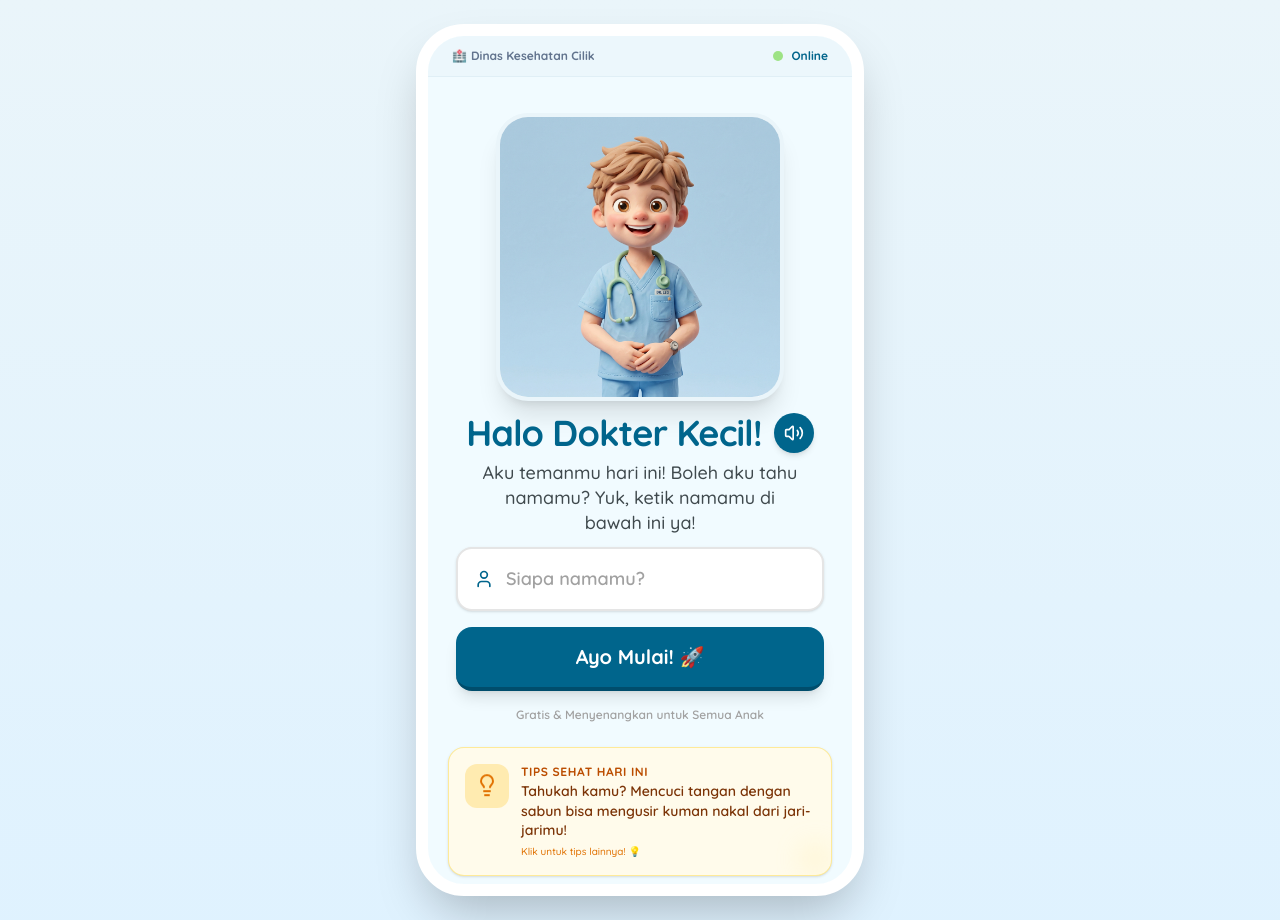
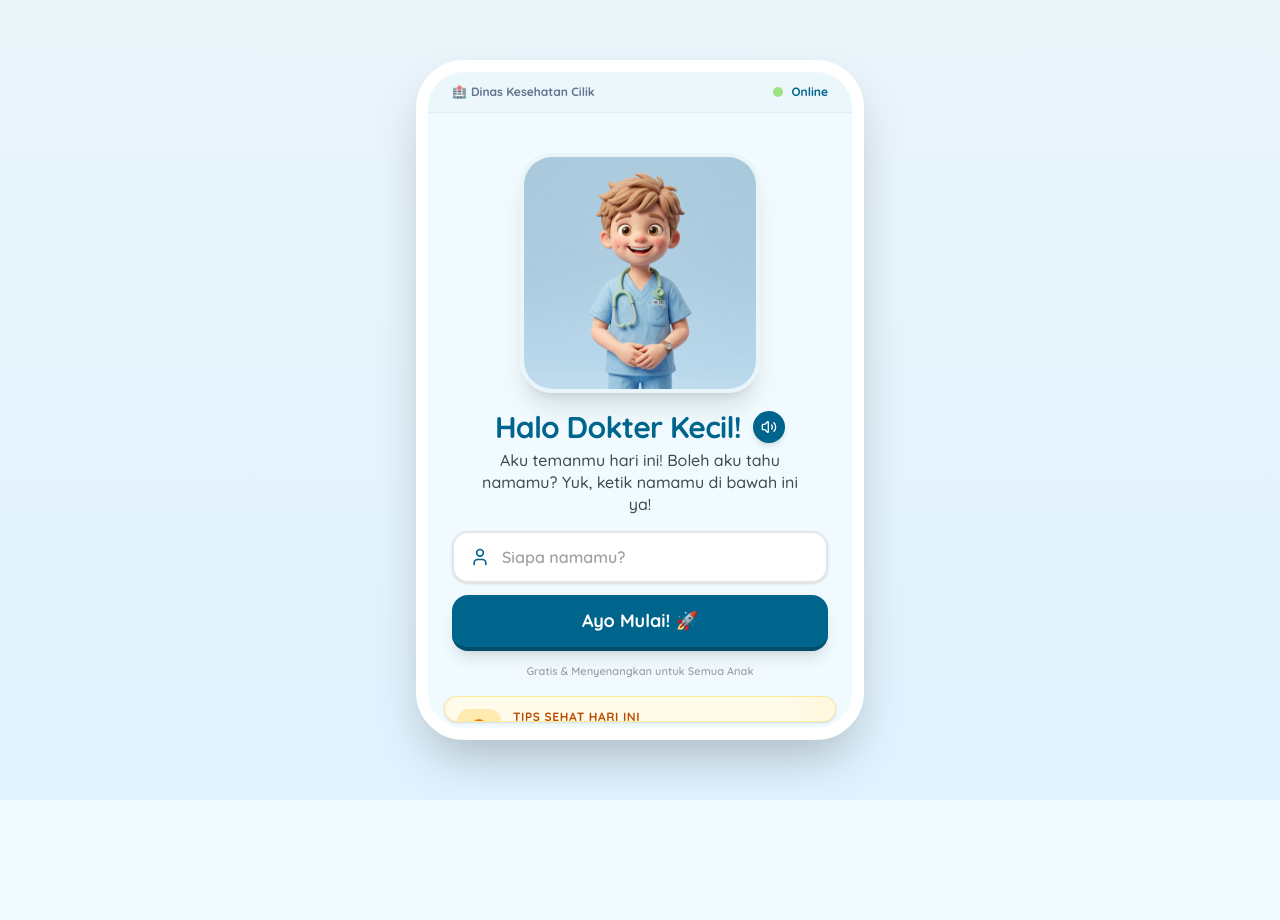
Before and after one commit to kevinnadr/dokter-anak-cilik, a React (Vite) app: page / in a window 1280 px wide. After the commit the page ends 800 px from the top, so only its background shows below. Built offline with nearby package versions, Linux system fonts and the light colour scheme.

Commit message:
refactor: update navigation and layout in App, Dashboard, PatientSelection, and Welcome screens

```diff
--- a/src/App.tsx
+++ b/src/App.tsx
@@ -1,6 +1,6 @@
 import React, { useState } from 'react';
 import { motion, AnimatePresence } from 'motion/react';
-import { Home, BookOpen, Award, Sparkles, Volume2, ArrowLeft } from 'lucide-react';
+import { Home, BookOpen, Award, Sparkles, Volume2, ArrowLeft, LogOut } from 'lucide-react';
 import { ScreenType, Patient, UserProfile } from './types';
 import { INITIAL_PATIENTS, REWARD_BADGES } from './data';
 import { WelcomeScreen } from './components/WelcomeScreen';
@@ -88,16 +88,17 @@ export default function App() {
   };
 
   // Navigation handlers for global tabs
-  const handleTabClick = (targetTab: 'beranda' | 'belajar' | 'piala') => {
+  const handleTabClick = (targetTab: 'beranda' | 'belajar' | 'keluar') => {
     playClickSound();
     if (screen === 'welcome') return; // Cannot navigate from lockscreen
 
     if (targetTab === 'beranda') {
+      setScreen('doctor-intro');
+    } else if (targetTab === 'belajar') {
       setScreen('dashboard');
-    } else if (targetTab === 'belajar') {
-      setScreen('doctor-intro');
-    } else if (targetTab === 'piala') {
-      setScreen('piala');
+    } else if (targetTab === 'keluar') {
+      setScreen('welcome');
+      setUserName(''); // Reset user name when logging out
     }
   };
 
@@ -158,28 +159,20 @@ export default function App() {
           />
         );
 
-      case 'piala':
-        return (
-          <PialaScreen
-            unlockedList={unlockedBadges}
-            onBack={() => setScreen('dashboard')}
-          />
-        );
-
       default:
         return <WelcomeScreen onStart={handleStartApp} />;
     }
   };
 
   return (
-    <div id="app-root-container" className="min-h-screen bg-linear-to-b from-brand-surface-low to-sky-100 flex items-center justify-center p-0 sm:p-6 select-none relative overflow-x-hidden">
+    <div id="app-root-container" className="h-[100dvh] overflow-hidden bg-linear-to-b from-brand-surface-low to-sky-100 flex items-center justify-center p-0 sm:p-6 select-none relative">
 
       {/* Background decorations */}
       <div className="absolute top-0 left-0 w-64 h-64 bg-cyan-200/40 rounded-full blur-3xl -z-10 pointer-events-none" />
       <div className="absolute bottom-0 right-0 w-72 h-72 bg-brand-secondary-container/25 rounded-full blur-3xl -z-10 pointer-events-none" />
 
       {/* Main Medical Tablet Mockup frame wrapper */}
-      <div id="tablet-mockup-frame" className="w-full max-w-md bg-brand-bg md:bg-brand-bg rounded-none sm:rounded-[3rem] shadow-none sm:shadow-2xl border-0 sm:border-[12px] border-white overflow-hidden flex flex-col justify-between min-h-[96vh] sm:min-h-[85vh] relative bg-slate-50">
+      <div id="tablet-mockup-frame" className="w-full max-w-md bg-brand-bg md:bg-brand-bg rounded-none sm:rounded-[3rem] shadow-none sm:shadow-2xl border-0 sm:border-[12px] border-white overflow-hidden flex flex-col justify-between h-full sm:max-h-[85vh] relative bg-slate-50">
 
         {/* Playful mini glass speaker or header bar */}
         <div className="bg-brand-surface-low/60 border-b border-brand-primary/5 py-3 px-6 flex items-center justify-between text-xs font-semibold shrink-0">
@@ -260,13 +253,13 @@ export default function App() {
             <button
               onClick={() => handleTabClick('beranda')}
               className={`flex flex-col items-center gap-1 group text-xs font-bold outline-none cursor-pointer ${
-                screen === 'dashboard' || screen === 'patient-selection' || screen === 'exam'
+                screen === 'doctor-intro'
                   ? 'text-brand-primary'
                   : 'text-neutral-400 hover:text-neutral-500'
               }`}
             >
               <div className={`p-2 rounded-2xl transition-all ${
-                screen === 'dashboard' || screen === 'patient-selection' || screen === 'exam'
+                screen === 'doctor-intro'
                   ? 'bg-brand-primary/10'
                   : 'group-hover:bg-neutral-50'
               }`}>
@@ -279,13 +272,13 @@ export default function App() {
             <button
               onClick={() => handleTabClick('belajar')}
               className={`flex flex-col items-center gap-1 group text-xs font-bold outline-none cursor-pointer ${
-                screen === 'doctor-intro'
+                screen === 'dashboard' || screen === 'patient-selection' || screen === 'exam'
                   ? 'text-brand-primary'
                   : 'text-neutral-400 hover:text-neutral-500'
               }`}
             >
               <div className={`p-2 rounded-2xl transition-all ${
-                screen === 'doctor-intro'
+                screen === 'dashboard' || screen === 'patient-selection' || screen === 'exam'
                   ? 'bg-brand-primary/10'
                   : 'group-hover:bg-neutral-50'
               }`}>
@@ -294,23 +287,15 @@ export default function App() {
               <span>Belajar</span>
             </button>
 
-            {/* Tab 3: Piala */}
+            {/* Tab 3: Keluar */}
             <button
-              onClick={() => handleTabClick('piala')}
-              className={`flex flex-col items-center gap-1 group text-xs font-bold outline-none cursor-pointer ${
-                screen === 'piala' || screen === 'mini-quiz'
-                  ? 'text-brand-primary'
-                  : 'text-neutral-400 hover:text-neutral-500'
-              }`}
+              onClick={() => handleTabClick('keluar')}
+              className={`flex flex-col items-center gap-1 group text-xs font-bold outline-none cursor-pointer text-neutral-400 hover:text-red-500`}
             >
-              <div className={`p-2 rounded-2xl transition-all ${
-                screen === 'piala' || screen === 'mini-quiz'
-                  ? 'bg-brand-primary/10'
-                  : 'group-hover:bg-neutral-50'
-              }`}>
-                <Award className="w-5 h-5" />
+              <div className={`p-2 rounded-2xl transition-all group-hover:bg-red-50`}>
+                <LogOut className="w-5 h-5" />
               </div>
-              <span>Piala</span>
+              <span>Keluar</span>
             </button>
 
           </div>
--- a/src/components/PatientSelectionScreen.tsx
+++ b/src/components/PatientSelectionScreen.tsx
@@ -96,8 +96,8 @@ export function PatientSelectionScreen({
           </p>
         </div>
 
-        {/* Room Grid selection - 3 columns for 6 patients */}
-        <div className="grid grid-cols-3 gap-3">
+        {/* Room Grid selection - 2 columns for 6 patients */}
+        <div className="grid grid-cols-2 gap-4">
           {patients.map((patient) => {
             const isSick = patient.status === 'sick';
 
--- a/src/components/WelcomeScreen.tsx
+++ b/src/components/WelcomeScreen.tsx
@@ -54,9 +54,9 @@ export function WelcomeScreen({ onStart }: WelcomeScreenProps) {
   };
 
   return (
-    <div className="flex flex-col items-center justify-between min-h-[92vh] max-w-md mx-auto p-5 select-none font-quicksand text-center pb-2">
+    <div className="flex flex-col items-center justify-start h-full max-w-md mx-auto p-4 pt-8 select-none font-quicksand text-center space-y-4">
       {/* Decorative top blobs and image container */}
-      <div className="relative w-full flex justify-center pt-4">
+      <div className="relative w-full flex justify-center mt-2">
         {/* Playful organic backdrop blobs */}
         <div className="absolute top-0 right-10 w-20 h-20 bg-brand-secondary-container/50 rounded-full blur-xl -z-10 animate-pulse" />
         <div className="absolute top-12 left-10 w-16 h-16 bg-brand-primary-container/40 rounded-full blur-xl -z-10" />
@@ -66,7 +66,7 @@ export function WelcomeScreen({ onStart }: WelcomeScreenProps) {
           initial={{ scale: 0.8, opacity: 0 }}
           animate={{ scale: 1, opacity: 1 }}
           transition={{ type: 'spring', stiffness: 100, damping: 15 }}
-          className="relative w-64 h-64 md:w-72 md:h-72 rounded-[2rem] bg-brand-surface-lowest overflow-hidden border-4 border-brand-surface-low shadow-xl"
+          className="relative w-52 h-52 md:w-60 md:h-60 rounded-[2rem] bg-brand-surface-lowest overflow-hidden border-4 border-brand-surface-low shadow-xl"
         >
           <img
             src={boyDoctorAvatar}
@@ -78,13 +78,13 @@ export function WelcomeScreen({ onStart }: WelcomeScreenProps) {
       </div>
 
       {/* Hero Welcome Greetings */}
-      <div className="my-3 space-y-2 relative">
+      <div className="space-y-1 relative">
         <div className="flex items-center justify-center gap-3">
           <motion.h1
             initial={{ y: -10, opacity: 0 }}
             animate={{ y: 0, opacity: 1 }}
             transition={{ delay: 0.1 }}
-            className="text-3xl md:text-4xl font-bold tracking-tight text-brand-primary"
+            className="text-2xl md:text-3xl font-bold tracking-tight text-brand-primary"
           >
             Halo Dokter Kecil!
           </motion.h1>
@@ -94,13 +94,13 @@ export function WelcomeScreen({ onStart }: WelcomeScreenProps) {
             disabled={isPlayingGreeting}
             whileHover={{ scale: 1.1 }}
             whileTap={{ scale: 0.95 }}
-            className="p-2.5 bg-brand-primary text-white rounded-full hover:bg-brand-primary/80 disabled:opacity-60 disabled:cursor-not-allowed shadow-md transition-all"
+            className="p-2 bg-brand-primary text-white rounded-full hover:bg-brand-primary/80 disabled:opacity-60 disabled:cursor-not-allowed shadow-md transition-all"
             title="Dengarkan sapaan"
           >
             {isPlayingGreeting ? (
-              <Loader className="w-5 h-5 animate-spin" />
+              <Loader className="w-4 h-4 animate-spin" />
             ) : (
-              <Volume2 className="w-5 h-5" />
+              <Volume2 className="w-4 h-4" />
             )}
           </motion.button>
         </div>
@@ -109,7 +109,7 @@ export function WelcomeScreen({ onStart }: WelcomeScreenProps) {
           initial={{ y: -10, opacity: 0 }}
           animate={{ y: 0, opacity: 1 }}
           transition={{ delay: 0.2 }}
-          className="text-brand-on-surface/80 text-base md:text-lg font-medium max-w-xs mx-auto leading-snug"
+          className="text-brand-on-surface/80 text-sm md:text-base font-medium max-w-xs mx-auto leading-snug"
         >
           Aku temanmu hari ini! Boleh aku tahu namamu? Yuk, ketik namamu di bawah ini ya!
         </motion.p>
@@ -120,7 +120,7 @@ export function WelcomeScreen({ onStart }: WelcomeScreenProps) {
         initial={{ y: 15, opacity: 0 }}
         animate={{ y: 0, opacity: 1 }}
         transition={{ delay: 0.3 }}
-        className="w-full space-y-4 px-2"
+        className="w-full space-y-3 px-2"
       >
         {/* Name input with custom focus state */}
         <div className={`relative flex items-center bg-brand-surface-lowest rounded-2xl border-2 transition-all duration-300 shadow-sm ${
@@ -141,7 +141,7 @@ export function WelcomeScreen({ onStart }: WelcomeScreenProps) {
             onKeyDown={(e) => {
               if (e.key === 'Enter') handleStart();
             }}
-            className="w-full py-4 px-3 text-lg font-semibold bg-transparent border-none outline-none text-brand-on-surface placeholder:text-neutral-400"
+            className="w-full py-3 px-3 text-base font-semibold bg-transparent border-none outline-none text-brand-on-surface placeholder:text-neutral-400"
           />
         </div>
 
@@ -151,12 +151,12 @@ export function WelcomeScreen({ onStart }: WelcomeScreenProps) {
           onClick={handleStart}
           whileHover={{ scale: 1.02 }}
           whileTap={{ scale: 0.98, y: 2 }}
-          className="w-full bg-brand-primary text-white font-bold text-xl py-4 px-6 rounded-2xl shadow-lg border-b-4 border-[#004d6c] active:border-b-0 cursor-pointer flex items-center justify-center gap-2"
+          className="w-full bg-brand-primary text-white font-bold text-lg py-3 px-6 rounded-2xl shadow-lg border-b-4 border-[#004d6c] active:border-b-0 cursor-pointer flex items-center justify-center gap-2"
         >
           Ayo Mulai! 🚀
         </motion.button>
 
-        <p className="text-xs font-semibold text-neutral-400">
+        <p className="text-[11px] font-semibold text-neutral-400">
           Gratis & Menyenangkan untuk Semua Anak
         </p>
       </motion.div>
@@ -167,7 +167,7 @@ export function WelcomeScreen({ onStart }: WelcomeScreenProps) {
         animate={{ y: 0, opacity: 1 }}
         transition={{ delay: 0.4 }}
         onClick={cycleTip}
-        className="w-full bg-amber-50 hover:bg-amber-100/80 border border-amber-200/80 rounded-2xl p-4 mt-6 flex items-start gap-3 shadow-sm cursor-pointer transition-colors relative overflow-hidden group"
+        className="w-full bg-amber-50 hover:bg-amber-100/80 border border-amber-200/80 rounded-2xl p-3 flex items-start gap-3 shadow-sm cursor-pointer transition-colors relative overflow-hidden group"
       >
         <div className="p-2.5 bg-amber-400/25 rounded-xl text-amber-600 shrink-0">
           <Lightbulb className="w-6 h-6 animate-bounce" />
```
Also changed, not shown: src/components/DashboardScreen.tsx (+4 -44 lines).
